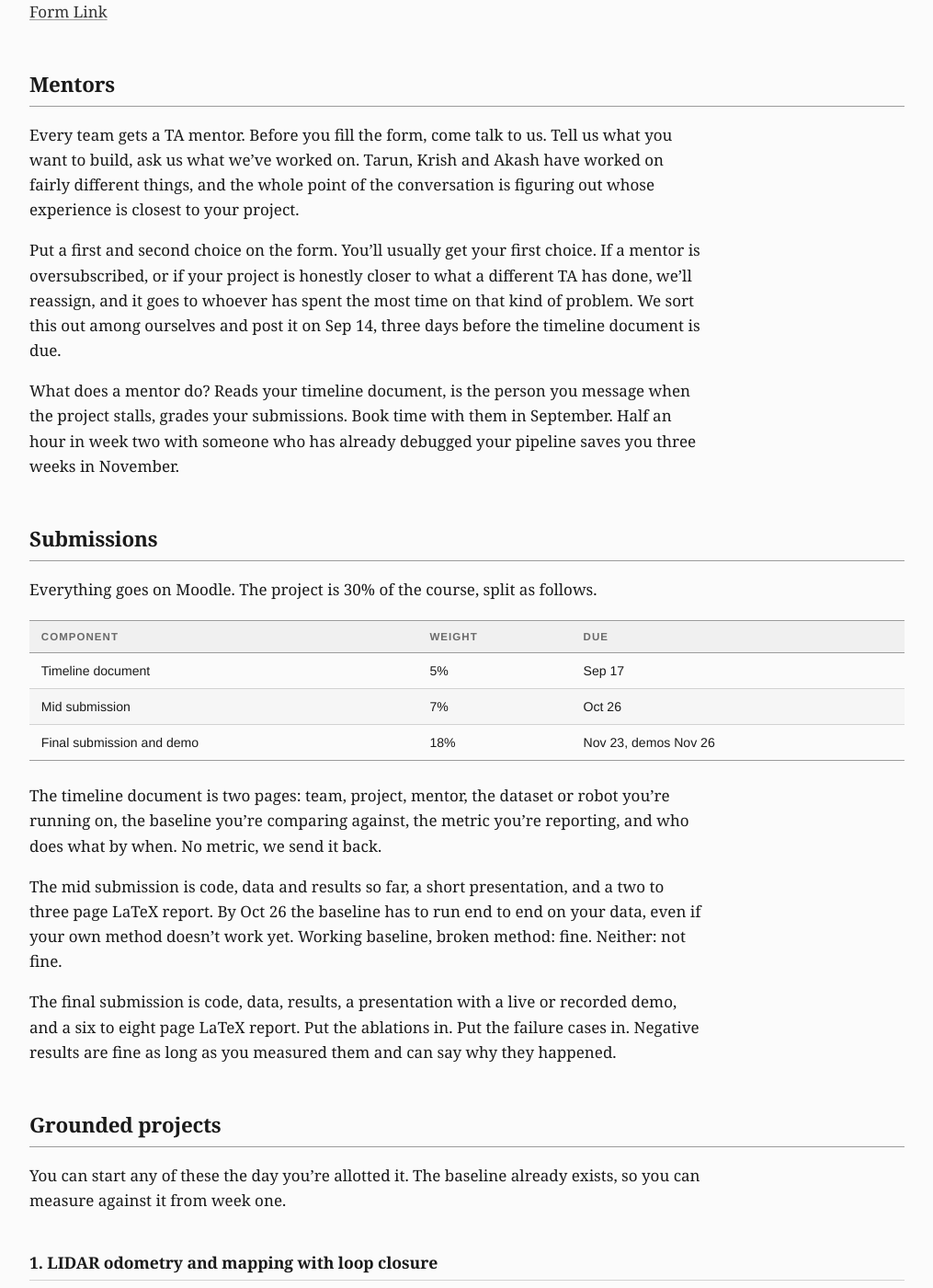
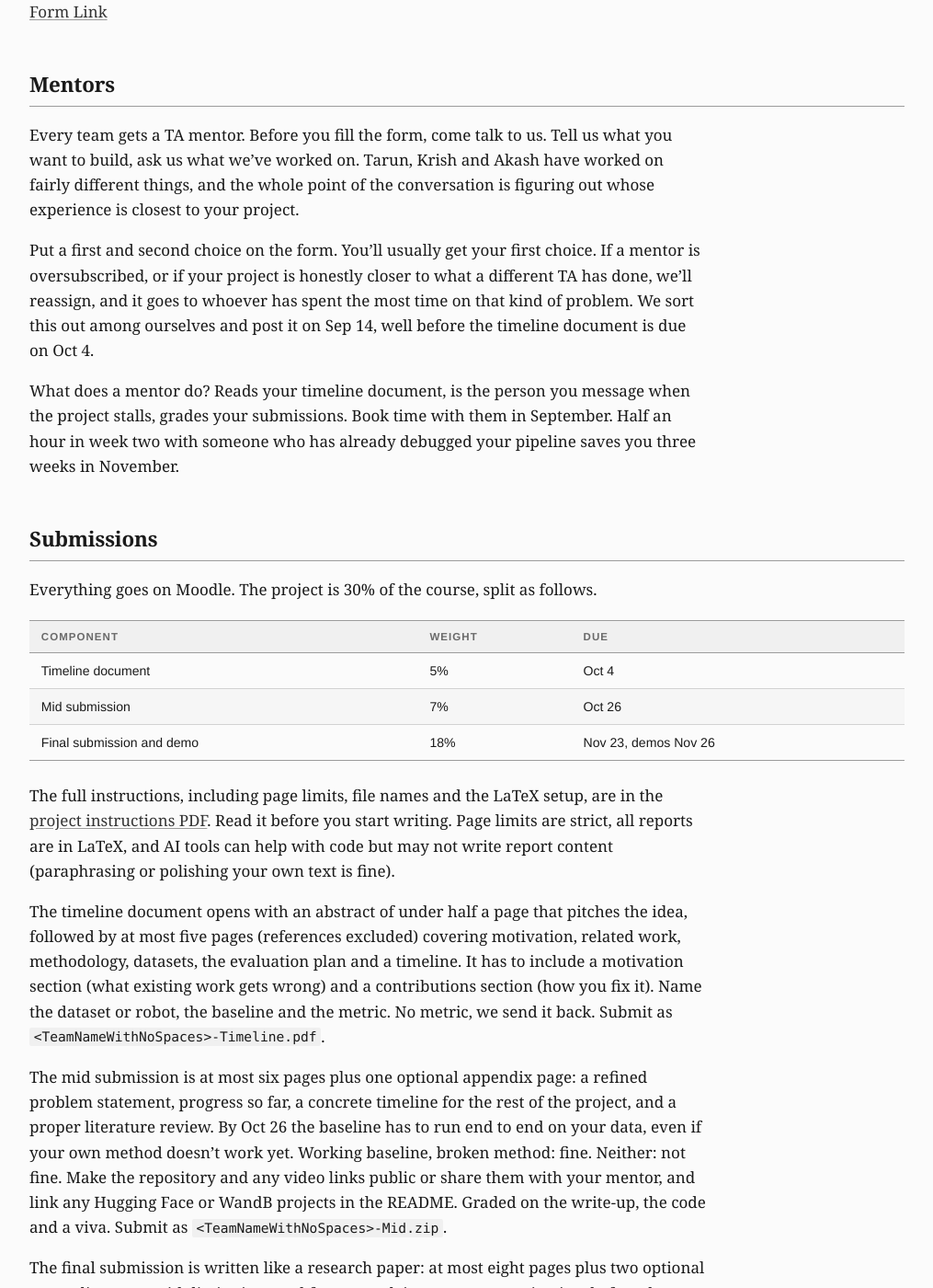
Before and after one commit to Mobile-Robotics-2026/mobile-robotics-2026.github.io, a Jekyll site: the page built from project.md, in a window 1280 px wide and 1400 px high, scrolled down 1445 px. Shown: the whole window at 92% size, without its empty margins (132-1147 px from the left). Built offline with Jekyll 4.4.1, drawn with Linux system fonts in a browser that asks for light colours; some of the changed text lies outside the part shown.

Commit message:
Project-Details

```diff
--- a/project.md
+++ b/project.md
@@ -53,7 +53,7 @@ ask some of you to move, so put your preferences wisely in the form.
 | Project list released | Sep 5 |
 | Team and project preference form due | Sep 13 |
 | Mentor assignment posted | Sep 14 |
-| Timeline document due | Sep 17 |
+| Timeline document due | Oct 4 |
 | Mid submission due | Oct 26 |
 | Final submission due | Nov 23 |
 | Demos | Nov 26 |
@@ -75,8 +75,8 @@ experience is closest to your project.
 Put a first and second choice on the form. You'll usually get your first choice. If a
 mentor is oversubscribed, or if your project is honestly closer to what a different TA has
 done, we'll reassign, and it goes to whoever has spent the most time on that kind of
-problem. We sort this out among ourselves and post it on Sep 14, three days before the
-timeline document is due.
+problem. We sort this out among ourselves and post it on Sep 14, well before the timeline
+document is due on Oct 4.
 
 What does a mentor do? Reads your timeline document, is the person you message when the
 project stalls, grades your submissions. Book time with them in September. Half an hour in
@@ -91,24 +91,38 @@ Everything goes on Moodle. The project is 30% of the course, split as follows.
 
 | Component | Weight | Due |
 | --- | --- | --- |
-| Timeline document | 5% | Sep 17 |
+| Timeline document | 5% | Oct 4 |
 | Mid submission | 7% | Oct 26 |
 | Final submission and demo | 18% | Nov 23, demos Nov 26 |
 
 </div>
 
-The timeline document is two pages: team, project, mentor, the dataset or robot you're
-running on, the baseline you're comparing against, the metric you're reporting, and who
-does what by when. No metric, we send it back.
+The full instructions, including page limits, file names and the LaTeX setup, are in the
+[project instructions PDF](/assets/docs/project-details.pdf). Read it before you start
+writing. Page limits are strict, all reports are in LaTeX, and AI tools can help with code
+but may not write report content (paraphrasing or polishing your own text is fine).
 
-The mid submission is code, data and results so far, a short presentation, and a two to
-three page LaTeX report. By Oct 26 the baseline has to run end to end on your data, even
-if your own method doesn't work yet. Working baseline, broken method: fine. Neither: not
-fine.
+The timeline document opens with an abstract of under half a page that pitches the idea,
+followed by at most five pages (references excluded) covering motivation, related work,
+methodology, datasets, the evaluation plan and a timeline. It has to include a motivation
+section (what existing work gets wrong) and a contributions section (how you fix it). Name
+the dataset or robot, the baseline and the metric. No metric, we send it back. Submit as
+`<TeamNameWithNoSpaces>-Timeline.pdf`.
 
-The final submission is code, data, results, a presentation with a live or recorded demo,
-and a six to eight page LaTeX report. Put the ablations in. Put the failure cases in.
-Negative results are fine as long as you measured them and can say why they happened.
+The mid submission is at most six pages plus one optional appendix page: a refined problem
+statement, progress so far, a concrete timeline for the rest of the project, and a proper
+literature review. By Oct 26 the baseline has to run end to end on your data, even if your
+own method doesn't work yet. Working baseline, broken method: fine. Neither: not fine.
+Make the repository and any video links public or share them with your mentor, and link
+any Hugging Face or WandB projects in the README. Graded on the write-up, the code and a
+viva. Submit as `<TeamNameWithNoSpaces>-Mid.zip`.
+
+The final submission is written like a research paper: at most eight pages plus two
+optional appendix pages, with limitations and future work in a separate section just before
+the references (it doesn't count toward the limit, and results placed there don't count as
+results). Include the code as a ZIP and the viva presentation as a PDF. Put the ablations
+in. Put the failure cases in. Negative results are fine as long as you measured them and
+can say why they happened. Submit as `<TeamNameWithNoSpaces>-Final.pdf`.
 
 ## Grounded projects
 
```
Also changed, not shown: index.md (+5 -4 lines), 1 other file.
